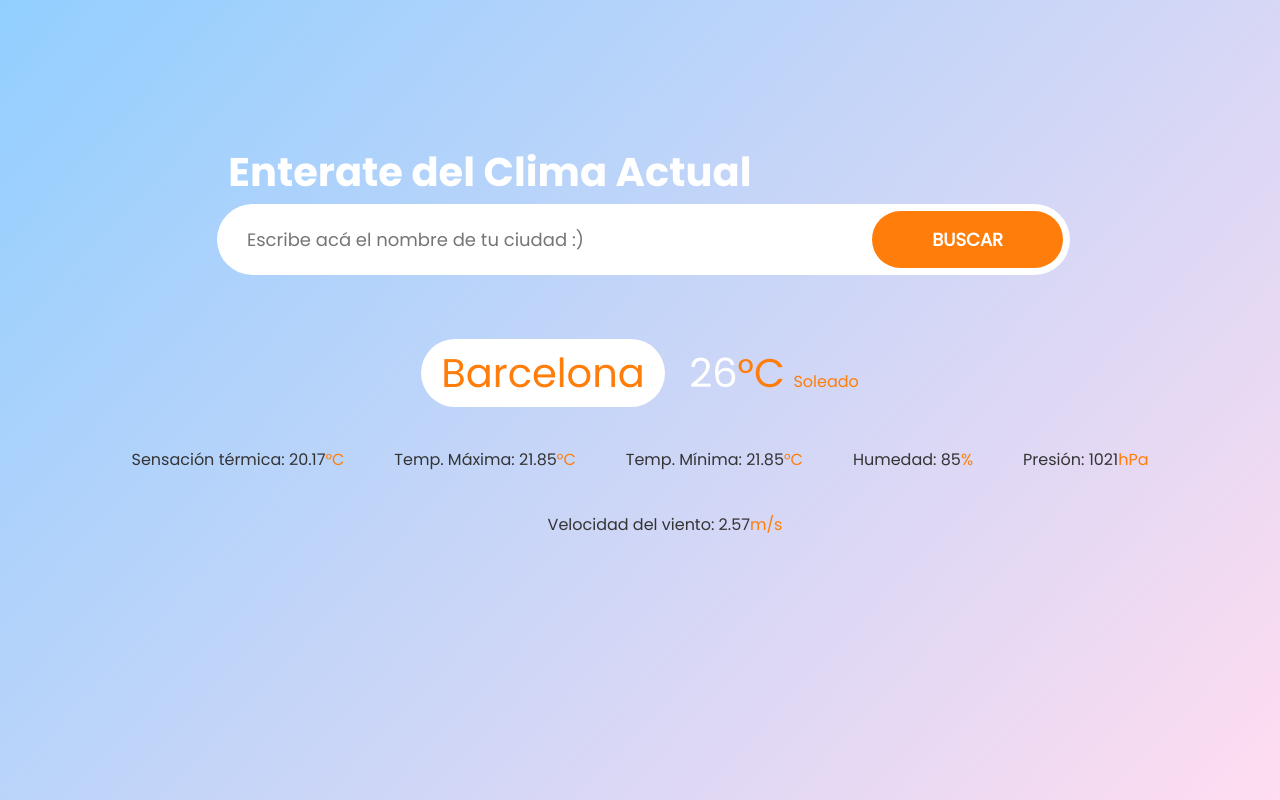
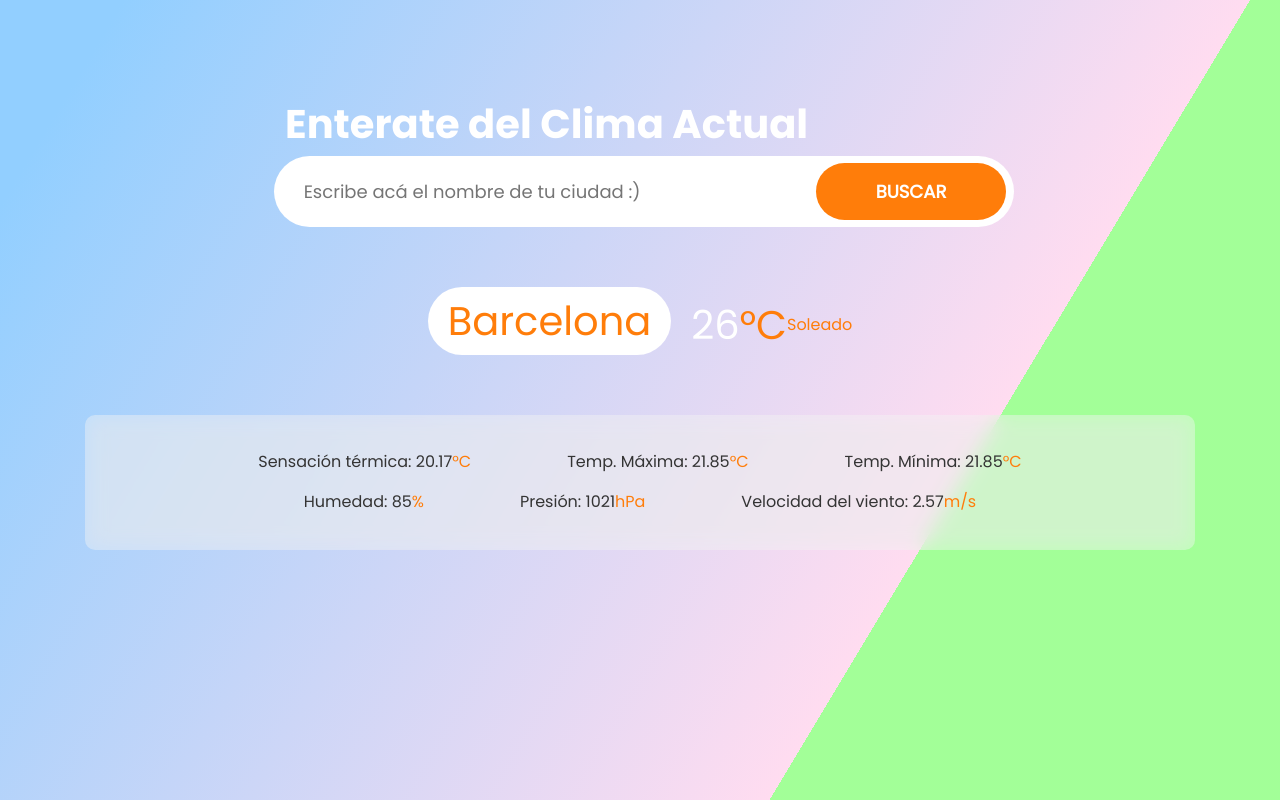
Before and after one commit to ali5to/app-del-clima-tp1-pwa, a plain HTML site: page index.html in a window 1280 px wide. Drawn offline with nearby package versions, Linux system fonts and the light colour scheme.

Commit message:
Add changes

```diff
--- a/index.html
+++ b/index.html
@@ -1,46 +1,46 @@
 <!DOCTYPE html>
 <html lang="es">
-    <head>
-        <title>Ali Garcia, Cátedra PWA</title>
-        <meta charset="UTF-8">
-        <!-- Bootstrap CDN -->
-        <link rel="stylesheet" href="https://stackpath.bootstrapcdn.com/bootstrap/4.3.1/css/bootstrap.min.css" integrity="sha384-ggOyR0iXCbMQv3Xipma34MD+dH/1fQ784/j6cY/iJTQUOhcWr7x9JvoRxT2MZw1T" crossorigin="anonymous">
-        <link rel="stylesheet" href="styles.css">
-        <link rel="icon" href="favicon.png" type="image/x-icon" />
+<head>
+    <meta charset="UTF-8">
+    <meta http-equiv="X-UA-Compatible" content="IE=edge">
+    <meta name="viewport" content="width=device-width, initial-scale=1.0">
+    <link rel="stylesheet" href="https://stackpath.bootstrapcdn.com/bootstrap/4.3.1/css/bootstrap.min.css" integrity="sha384-ggOyR0iXCbMQv3Xipma34MD+dH/1fQ784/j6cY/iJTQUOhcWr7x9JvoRxT2MZw1T" crossorigin="anonymous">
+    <link rel="stylesheet" href="styles.css">
+    <link rel="icon" href="favicon.png" type="image/x-icon">
+    <title>Ali Garcia, Cátedra PWA</title>
+</head>
 
+    <body>
+        <main class="container">
+            <div class="row justify-content-center">
+                <section class="container-fluid">
+                    <div class="box-input row justify-content-center align-items-center  mx-1 mx-md-0">
+                        <h1 class="col-md-12 col-lg-8 fw-700">Enterate del Clima Actual</h1>
 
-    </head>
-    <body>
-        <main class="container-fluid">
-            <div class="row justify-content-center">
-                <section class="container-fluid mt-5">
-                    <div class="box-input row justify-content-center align-items-center">
-                        <h1 class="col-12 col-md-8 fw-700">Enterate del Clima Actual</h1>
-
-                        <input class="col-12 col-md-8 inputValue" type="text" name="ciudad" placeholder="Escribe acá el nombre de tu ciudad :)">
+                        <input class="col-12 col-lg-8 inputValue" type="text" name="ciudad" placeholder="Escribe acá el nombre de tu ciudad :)">
                         <input type="submit" value="BUSCAR" class="button">
                     </div>
                 </section>
 
                 <section class="container mt-5">
-                    <div class="row justify-content-center align-items-center">
-                        <div class="div-principal">
+                    <div class="row justify-content-center align-items-center mx-1 mx-md-0">
+
 
                                 <h2 class="nameCity d-inline-block">Barcelona</h2>
                                 <p class="temp d-inline-block">26<span>°C</span></p>
                                 <div class="iconWeather d-inline-block"></div>
                                 <p class="desc d-inline-block">Soleado</p>
 
-                        </div>
+
                     </div>
 
-                    <div class="row justify-content-center align-items-center">
-                            <p class="d-inline-block sensaTerm">Sensación térmica: 20.17<span>°C</span></p>
-                            <p class="d-inline-block ml-50 tempMax">Temp. Máxima: 21.85<span>°C</span></p>
-                            <p class="d-inline-block ml-50 tempMin">Temp. Mínima: 21.85<span>°C</span></p>
-                            <p class="d-inline-block ml-50 humedad">Humedad: 85<span>%</span></p>
-                            <p class="d-inline-block ml-50 presionAt">Presión: 1021<span>hPa</span></p>
-                            <p class="d-inline-block ml-50 velocidadViento">Velocidad del viento: 2.57<span>m/s</span></p>
+                    <div class="row justify-content-center align-items-center mx-1 mx-md-0 details">
+                            <p class="d-inline-block mx-2 mx-lg-5 sensaTerm">Sensación térmica: 20.17<span>°C</span></p>
+                            <p class="d-inline-block mx-2 mx-lg-5 tempMax">Temp. Máxima: 21.85<span>°C</span></p>
+                            <p class="d-inline-block mx-2 mx-lg-5 tempMin">Temp. Mínima: 21.85<span>°C</span></p>
+                            <p class="d-inline-block mx-2 mx-lg-5 humedad">Humedad: 85<span>%</span></p>
+                            <p class="d-inline-block mx-2 mx-lg-5 presionAt">Presión: 1021<span>hPa</span></p>
+                            <p class="d-inline-block mx-2 mx-lg-5 velocidadViento">Velocidad del viento: 2.57<span>m/s</span></p>
                     </div>
 
                 </section>
--- a/main.js
+++ b/main.js
@@ -49,5 +49,5 @@ button.addEventListener('click', function(){
     })
 
 
-    .catch(err => alert("Wrong city name!"))
+    .catch(err => alert("Por favor escribe correctamente el nombre de la ciudad en el buscador :)"))
 })
--- a/styles.css
+++ b/styles.css
@@ -55,56 +55,55 @@
 
 body {
  font-family: 'Poppins Regular';
- background: rgb(255,220,240);
-background: linear-gradient(313deg, rgba(255,220,240,1) 0%, rgba(146,207,255,1) 100%);
+ background: rgb(146,207,255);
+ background: linear-gradient(121deg, rgba(146,207,255,1) 7%, rgba(255,220,240,1) 71%, rgba(26,255,0,0.40379901960784315) 71%);
 background-repeat: no-repeat;
 background-size: cover;
 min-height: 100vh;
 color: #343434;
-}
-main {
-    padding-top: 100px;
+padding-top: 50px;
 }
 
 h1 {
-    font-size: 40px;
+    font-size: 24px;
     color: white;
+    text-align: center;
 }
 
 .inputValue {
     border-radius: 100px;
-    padding: 22px;
-    font-size: 18px;
+    padding: 10px;
+    font-size: 14px;
     border: none;
     outline: none;
-    padding-left: 30px;
+    padding-left: 20px;
 
 
 }
 
 .button {
     border-radius: 100px;
-    padding: 15px 60px;
-    font-size: 18px;
+    padding: 10px 30px;
+    font-size: 14px;
     font-weight: 700;
     color: white;
     background-color: #ff7d0a;
-    margin-left: -198px;
-    z-index: 2000;
     border: none;
+    margin-top: 5px;
+    width: 60%;
 }
 
 .nameCity, .temp {
-    font-size: 40px;
+    font-size: 24px;
     color: white;
 }
 
 .nameCity {
-    margin-right: 20px;
     background-color: white;
     border-radius: 100px;
     color: #ff7d0a;
     padding: 10px 20px;
+    margin-right: 20px;
 }
 
 p.desc {
@@ -134,10 +133,66 @@ p.desc::first-letter {
     border-radius: 100px;
 }
 
-.sensaTerm {
-    padding: 25px 0px;
+.details {
+    background-color: rgba(255, 255, 255, 0.3);
+  backdrop-filter: blur(10px) saturate(100%) contrast(45%) brightness(130%);
+  padding: 20px;
+  padding-top: 35px;
+  margin-top: 40px;
+  border-radius: 10px;
 }
+
 
 span {
     color: #ff7d0a;
 }
+
+
+@media (min-width: 768px) {
+    h1 {
+        font-size: 40px;
+        text-align: start;
+    }
+
+    body {
+        padding-top: 100px;
+    }
+
+    .inputValue {
+        border-radius: 100px;
+        padding: 22px;
+        font-size: 18px;
+        border: none;
+        outline: none;
+        padding-left: 30px;
+
+
+    }
+
+    .button {
+        border-radius: 100px;
+        padding: 15px 60px;
+        font-size: 18px;
+        font-weight: 700;
+        color: white;
+        background-color: #ff7d0a;
+        margin-left: -198px;
+        z-index: 2000;
+        border: none;
+        margin-top: 0px;
+        width: auto;
+    }
+
+    .nameCity, .temp {
+        font-size: 40px;
+        color: white;
+    }
+
+    .nameCity {
+        margin-right: 20px;
+        background-color: white;
+        border-radius: 100px;
+        color: #ff7d0a;
+        padding: 10px 20px;
+    }
+}
```
